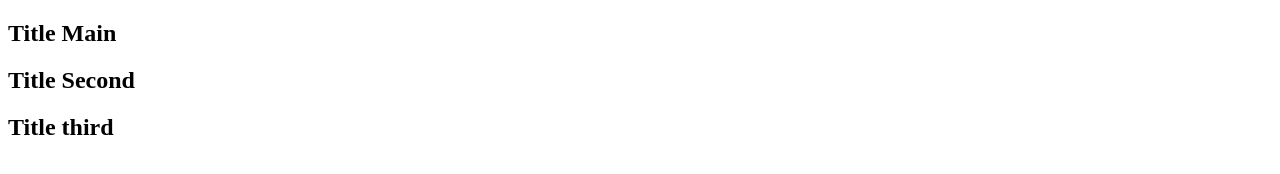
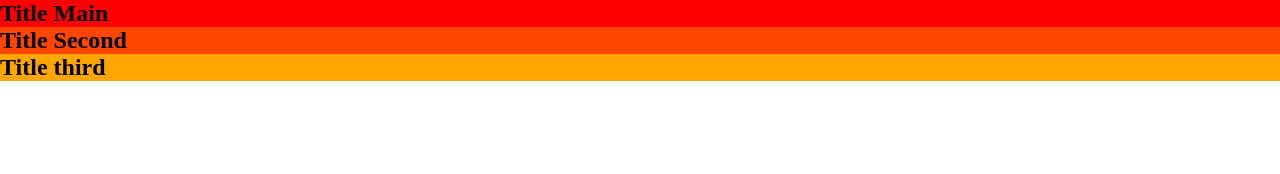
Before and after one commit to isaias1233/repo, a plain HTML site: page index.html in a window 1280 px wide. Drawn offline with Linux system fonts and the light colour scheme.

Commit message:
style: sections styled

```diff
--- a/index.html
+++ b/index.html
@@ -5,6 +5,7 @@
     <meta http-equiv="X-UA-Compatible" content="IE=edge">
     <meta name="viewport" content="width=device-width, initial-scale=1.0">
     <title>Document</title>
+    <link rel="stylesheet" href="style.css">
 </head>
 <body>
     <header></header>
--- a/style.css
+++ b/style.css
@@ -1,3 +1,14 @@
-.main{
+*{
+    padding: 0;
+    margin: 0;
+    box-sizing: border-box;
+}
+#main{
     background: red;
 }
+#second {
+    background: orangered;
+}
+#third{
+    background: orange;
+}
```
